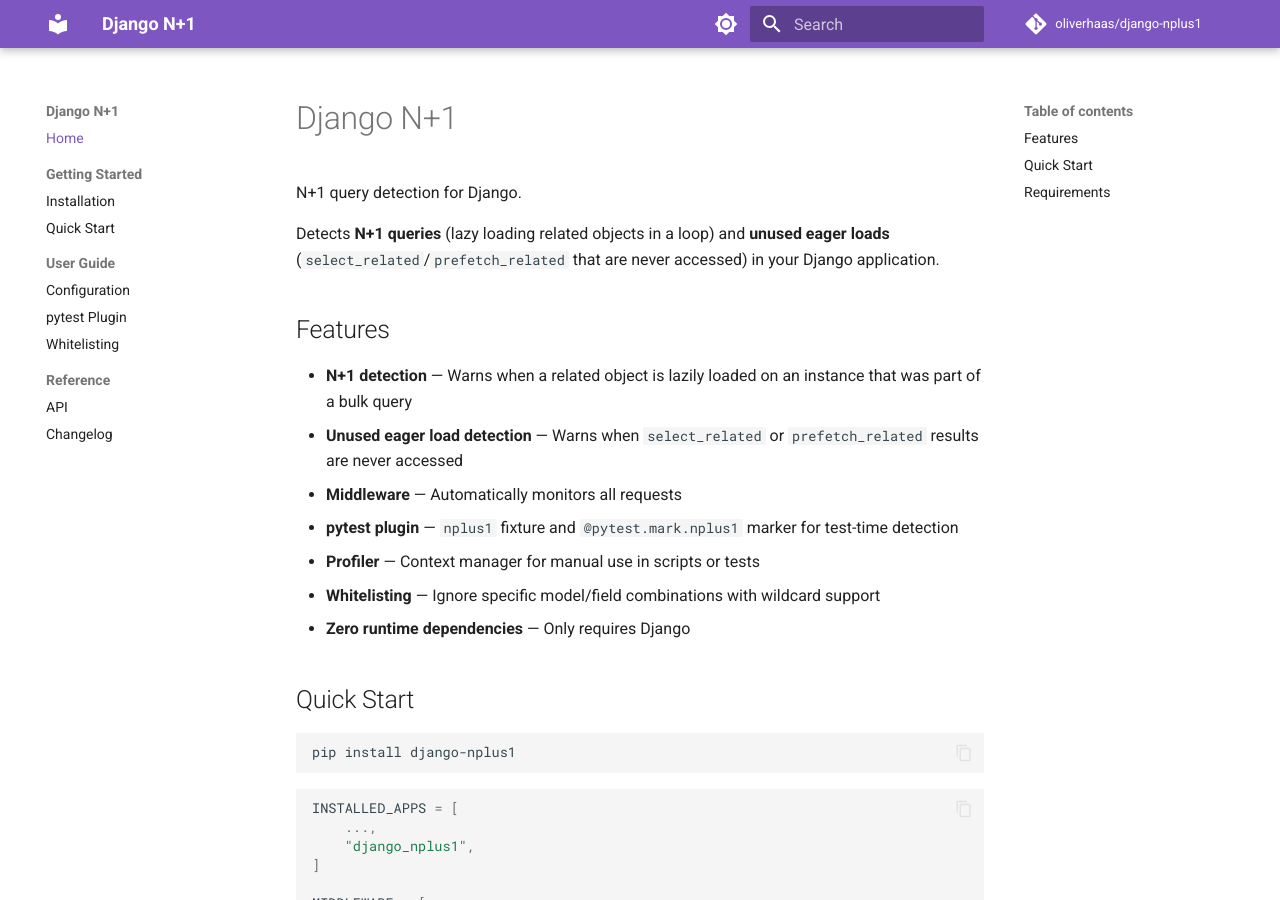
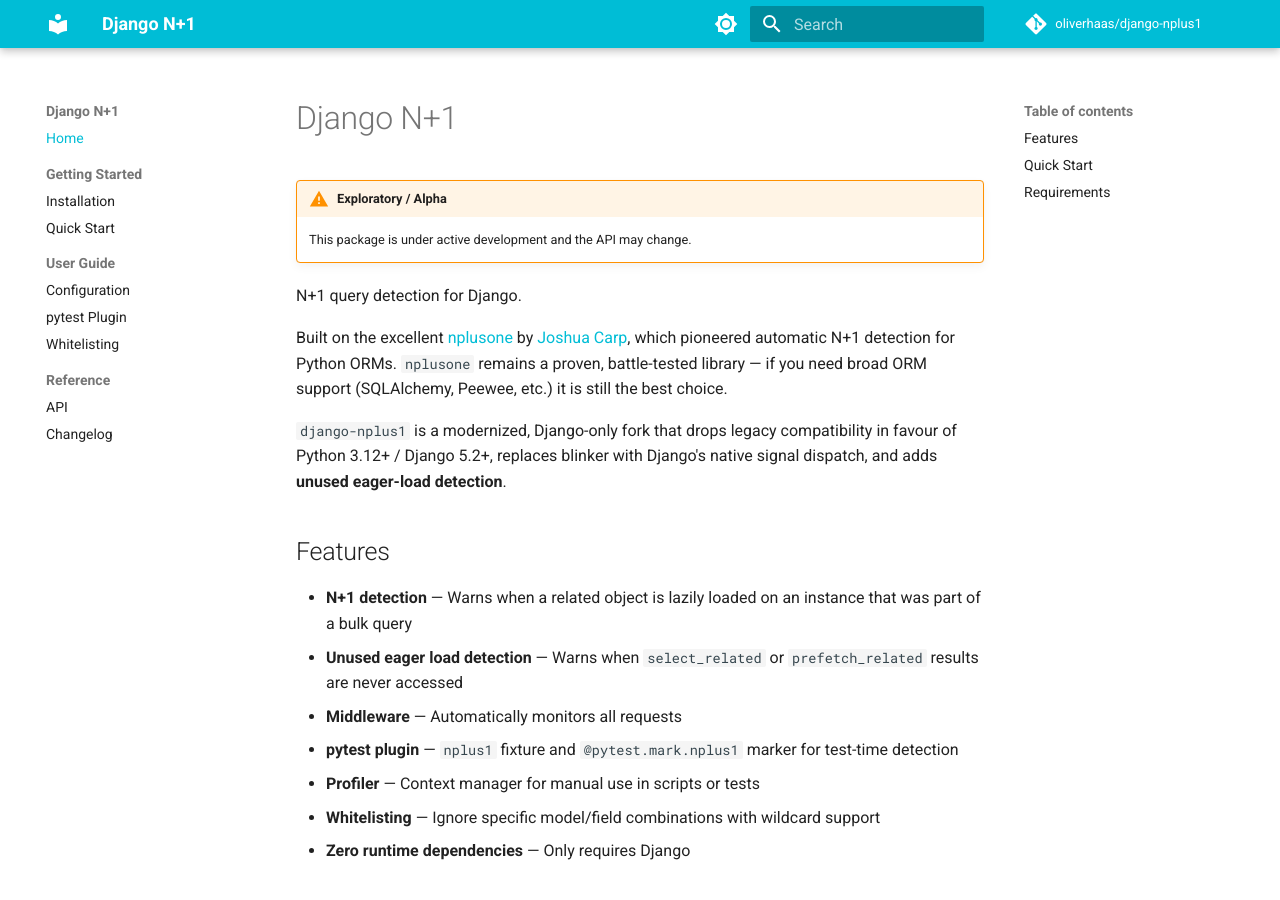
Before and after one commit to oliverhaas/django-nplus1, an MkDocs documentation site: the page built from docs/index.md, in a window 1280 px wide and 900 px high. Built offline with MkDocs 1.6.1 and Material for MkDocs 9.7.7, drawn with Linux system fonts in a browser that asks for light colours; comment, search, counter and statistics services are not loaded; the version menu is left out.

Commit message:
docs: credit nplusone more prominently, mark as exploratory, cyan theme

```diff
--- a/docs/index.md
+++ b/docs/index.md
@@ -1,8 +1,13 @@
 # Django N+1
+
+!!! warning "Exploratory / Alpha"
+    This package is under active development and the API may change.
 
 N+1 query detection for Django.
 
-Detects **N+1 queries** (lazy loading related objects in a loop) and **unused eager loads** (`select_related`/`prefetch_related` that are never accessed) in your Django application.
+Built on the excellent [nplusone](https://github.com/jmcarp/nplusone) by [Joshua Carp](https://github.com/jmcarp), which pioneered automatic N+1 detection for Python ORMs. `nplusone` remains a proven, battle-tested library — if you need broad ORM support (SQLAlchemy, Peewee, etc.) it is still the best choice.
+
+`django-nplus1` is a modernized, Django-only fork that drops legacy compatibility in favour of Python 3.12+ / Django 5.2+, replaces blinker with Django's native signal dispatch, and adds **unused eager-load detection**.
 
 ## Features
 
--- a/mkdocs.yml
+++ b/mkdocs.yml
@@ -10,15 +10,15 @@
   palette:
     - media: "(prefers-color-scheme: light)"
       scheme: default
-      primary: deep-purple
-      accent: deep-purple
+      primary: cyan
+      accent: cyan
       toggle:
         icon: material/brightness-7
         name: Switch to dark mode
     - media: "(prefers-color-scheme: dark)"
       scheme: slate
-      primary: deep-purple
-      accent: deep-purple
+      primary: cyan
+      accent: cyan
       toggle:
         icon: material/brightness-4
         name: Switch to light mode
```
Also changed, not shown: README.md (+4 -2 lines).
